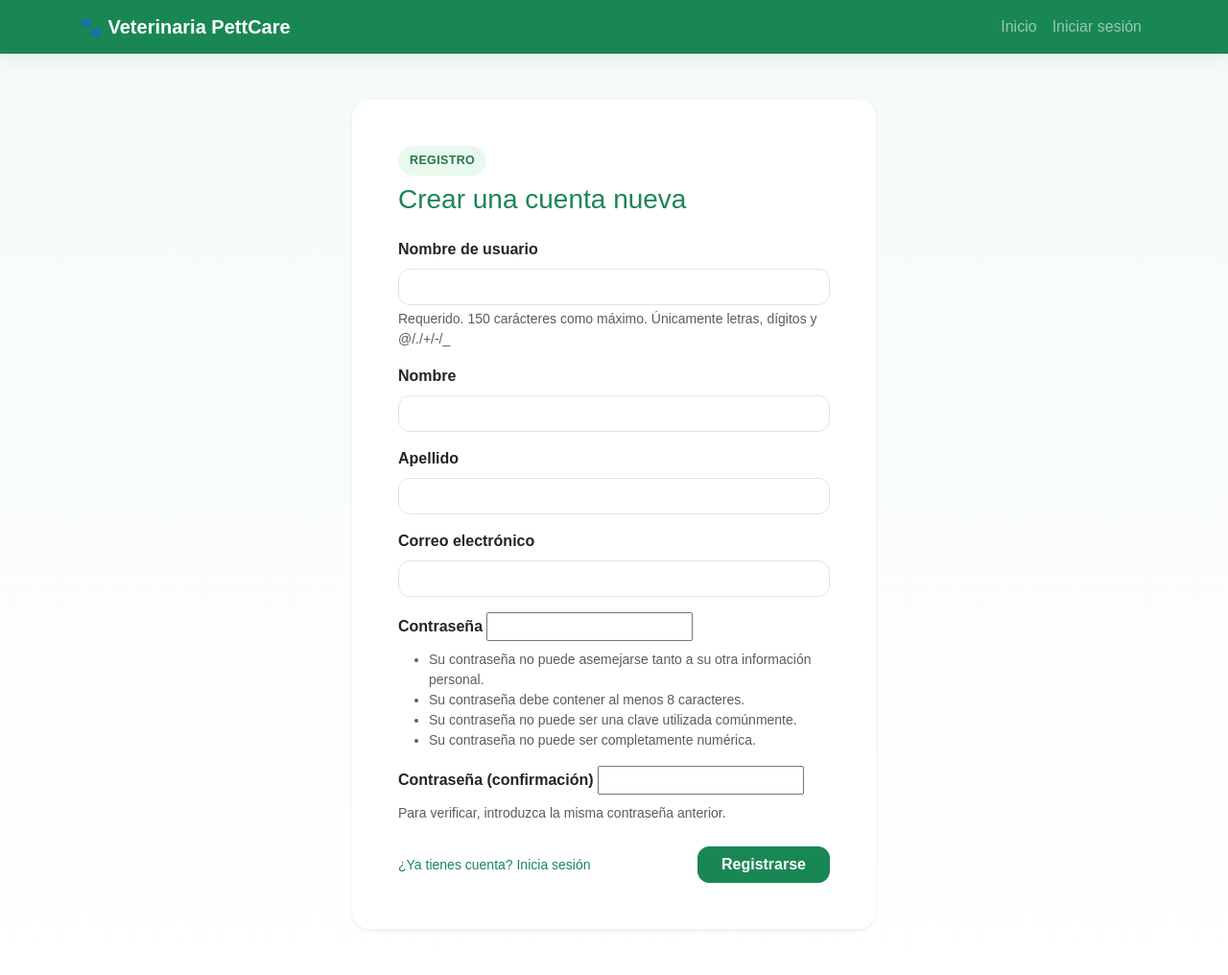
After one commit to Egutierrezc/Proyecto-veterinaria-Django, a Django app: page /registro/ in a window 1280 px wide. The commit adds this page. Shown: the whole page at 96% size. Run offline with Django 5.2, Linux system fonts and the light colour scheme.

Commit message:
Agrega creación de usuarios

```diff
--- a/mascotas/forms.py
+++ b/mascotas/forms.py
@@ -1,6 +1,8 @@
 import re
 from decimal import Decimal
 from django import forms
+from django.contrib.auth.forms import UserCreationForm
+from django.contrib.auth.models import User
 from .models import Mascota
 
 LETTER_FIELD_PATTERN = r"[A-Za-zÁÉÍÓÚáéíóúÑñÜü\s'-]+"
@@ -82,3 +84,53 @@ class MascotaForm(forms.ModelForm):
         if len(numeros) < 7:
             raise forms.ValidationError('El teléfono debe tener al menos 7 dígitos.')
         return telefono
+
+
+class RegistroForm(UserCreationForm):
+    first_name = forms.CharField(
+        label='Nombre',
+        max_length=30,
+        required=True,
+        widget=forms.TextInput(attrs={'class': 'form-control', 'maxlength': 30, 'pattern': LETTER_FIELD_PATTERN, 'title': 'Solo letras, espacios, acentos, apóstrofes y guiones', 'data-letter-only': 'true'})
+    )
+    last_name = forms.CharField(
+        label='Apellido',
+        max_length=30,
+        required=True,
+        widget=forms.TextInput(attrs={'class': 'form-control', 'maxlength': 30, 'pattern': LETTER_FIELD_PATTERN, 'title': 'Solo letras, espacios, acentos, apóstrofes y guiones', 'data-letter-only': 'true'})
+    )
+    email = forms.EmailField(
+        label='Correo electrónico',
+        required=True,
+        widget=forms.EmailInput(attrs={'class': 'form-control'})
+    )
+
+    class Meta(UserCreationForm.Meta):
+        model = User
+        fields = ['username', 'first_name', 'last_name', 'email']
+        widgets = {
+            'username': forms.TextInput(attrs={'class': 'form-control', 'maxlength': 150}),
+        }
+
+    @staticmethod
+    def _clean_letter_field(value, label, min_length):
+        value = value.strip()
+        if len(value) < min_length:
+            raise forms.ValidationError(f'{label} debe tener al menos {min_length} caracteres.')
+        if not re.fullmatch(LETTER_FIELD_PATTERN, value):
+            raise forms.ValidationError(
+                f'{label} solo puede contener letras, espacios, acentos, apóstrofes y guiones.'
+            )
+        return value
+
+    def clean_first_name(self):
+        nombre = self.cleaned_data.get('first_name')
+        if nombre is None:
+            return nombre
+        return self._clean_letter_field(nombre, 'El nombre', 2)
+
+    def clean_last_name(self):
+        apellido = self.cleaned_data.get('last_name')
+        if apellido is None:
+            return apellido
+        return self._clean_letter_field(apellido, 'El apellido', 2)
--- a/mascotas/urls.py
+++ b/mascotas/urls.py
@@ -4,6 +4,7 @@ from . import views
 
 urlpatterns = [
     path('', views.home, name='home'),
+    path('registro/', views.register_view, name='register'),
     path('mascotas/', views.mascota_list, name='mascota_list'),
     path('mascotas/nueva/', views.mascota_create, name='mascota_create'),
     path('mascotas/<int:pk>/editar/', views.mascota_update, name='mascota_update'),
--- a/mascotas/views.py
+++ b/mascotas/views.py
@@ -7,12 +7,29 @@ from django.utils.http import url_has_allowed_host_and_scheme
 from django.views.decorators.http import require_POST
 from rest_framework.authtoken.models import Token
 
-from .forms import MascotaForm
+from .forms import MascotaForm, RegistroForm
 from .models import Mascota
 
 
 def home(request):
     return render(request, 'mascotas/home.html')
+
+
+def register_view(request):
+    if request.user.is_authenticated:
+        return redirect('home')
+
+    if request.method == 'POST':
+        form = RegistroForm(request.POST)
+        if form.is_valid():
+            user = form.save()
+            Token.objects.get_or_create(user=user)
+            login(request, user)
+            return redirect('home')
+    else:
+        form = RegistroForm()
+
+    return render(request, 'mascotas/register.html', {'form': form})
 
 
 def login_view(request):
--- a/templates/mascotas/home.html
+++ b/templates/mascotas/home.html
@@ -17,7 +17,8 @@
                     <a href="{% url 'mascota_create' %}" class="btn btn-success btn-lg px-4">Registrar mascota</a>
                     <a href="{% url 'mascota_list' %}" class="btn btn-outline-success btn-lg px-4">Ver pacientes</a>
                 {% else %}
-                    <a href="{% url 'login' %}" class="btn btn-success btn-lg px-4">Iniciar sesión</a>
+                    <a href="{% url 'register' %}" class="btn btn-success btn-lg px-4">Registrarse</a>
+                    <a href="{% url 'login' %}" class="btn btn-outline-success btn-lg px-4">Iniciar sesión</a>
                 {% endif %}
             </div>
         </div>
--- /dev/null
+++ b/templates/mascotas/register.html
@@ -0,0 +1,42 @@
+{% extends 'base.html' %}
+
+{% block title %}Crear cuenta{% endblock %}
+
+{% block content %}
+<div class="row justify-content-center">
+    <div class="col-md-8 col-lg-6">
+        <div class="card shadow-sm border-0">
+            <div class="card-body p-4 p-md-5">
+                <span class="section-pill">Registro</span>
+                <h1 class="h3 text-success mt-2 mb-4">Crear una cuenta nueva</h1>
+
+                <form method="post">
+                    {% csrf_token %}
+
+                    {% if form.non_field_errors %}
+                        <div class="alert alert-danger">{{ form.non_field_errors }}</div>
+                    {% endif %}
+
+                    {% for field in form %}
+                        <div class="mb-3">
+                            <label for="{{ field.id_for_label }}" class="form-label fw-semibold">{{ field.label }}</label>
+                            {{ field }}
+                            {% if field.help_text %}
+                                <div class="form-text text-muted small">{{ field.help_text }}</div>
+                            {% endif %}
+                            {% if field.errors %}
+                                <div class="text-danger small mt-1">{{ field.errors|striptags }}</div>
+                            {% endif %}
+                        </div>
+                    {% endfor %}
+
+                    <div class="d-flex justify-content-between align-items-center mt-4">
+                        <a href="{% url 'login' %}" class="text-success text-decoration-none small">¿Ya tienes cuenta? Inicia sesión</a>
+                        <button type="submit" class="btn btn-success px-4">Registrarse</button>
+                    </div>
+                </form>
+            </div>
+        </div>
+    </div>
+</div>
+{% endblock %}
```
